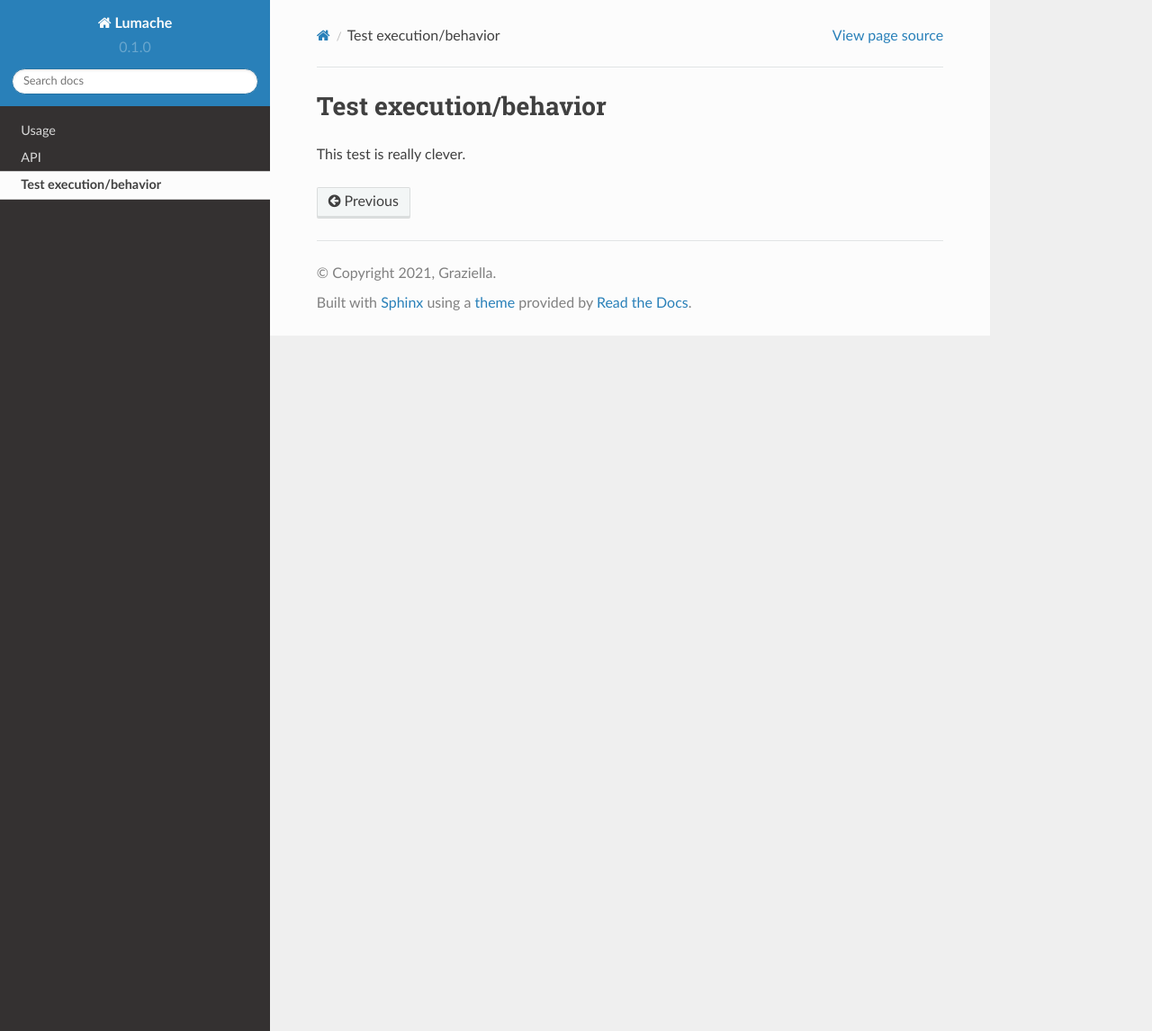
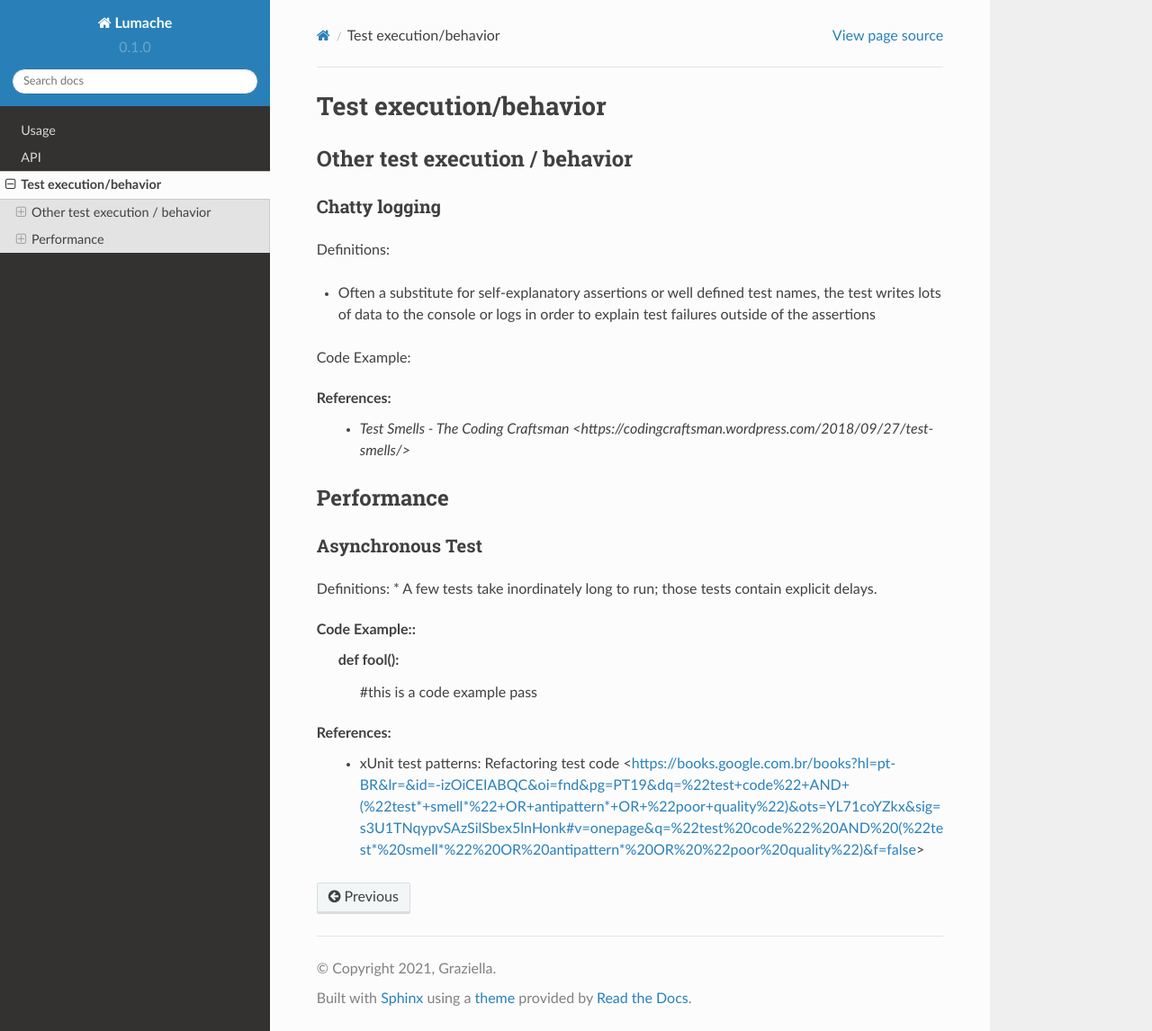
Before and after one commit to easy-software-ufal/catalog-test-smells, a Sphinx documentation site: the page built from docs/source/test-execution-behavior.rst, in a window 1280 px wide and 1146 px high. Shown: the whole window at 90% size. Built offline with Sphinx 7.4.7 and the Read the Docs theme 2.0.0, drawn with Linux system fonts in a browser that asks for light colours.

Commit message:
Update test-execution-behavior.rst

```diff
--- a/docs/source/test-execution-behavior.rst
+++ b/docs/source/test-execution-behavior.rst
@@ -1,4 +1,31 @@
 Test execution/behavior
 ========================
 
-This test is really clever.
+Other test execution / behavior
+--------------------
+Chatty logging
+^^^^^
+Definitions:
+
+* Often a substitute for self-explanatory assertions or well defined test names, the test writes lots of data to the console or logs in order to explain test failures outside of the assertions
+
+Code Example::
+
+
+References:
+  * `Test Smells - The Coding Craftsman <https://codingcraftsman.wordpress.com/2018/09/27/test-smells/>`
+
+Performance
+--------------
+Asynchronous Test
+^^^^^^
+Definitions:
+* A few tests take inordinately long to run; those tests contain explicit delays.
+
+Code Example::
+  def fool():
+    #this is a code example
+    pass
+
+References:
+  * xUnit test patterns: Refactoring test code <https://books.google.com.br/books?hl=pt-BR&lr=&id=-izOiCEIABQC&oi=fnd&pg=PT19&dq=%22test+code%22+AND+(%22test*+smell*%22+OR+antipattern*+OR+%22poor+quality%22)&ots=YL71coYZkx&sig=s3U1TNqypvSAzSilSbex5lnHonk#v=onepage&q=%22test%20code%22%20AND%20(%22test*%20smell*%22%20OR%20antipattern*%20OR%20%22poor%20quality%22)&f=false>
```
